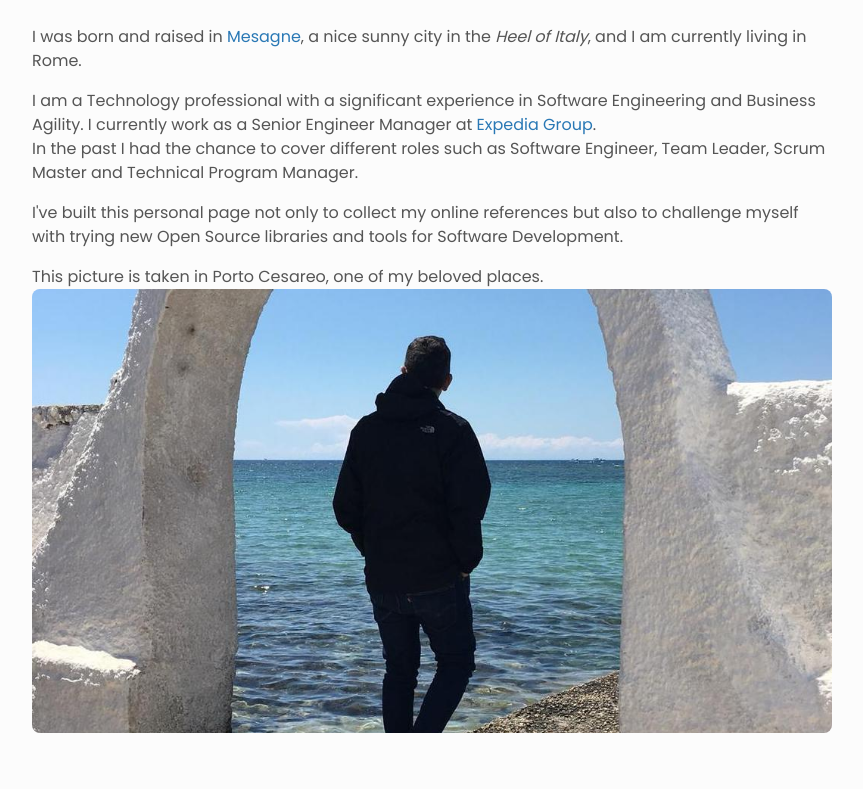
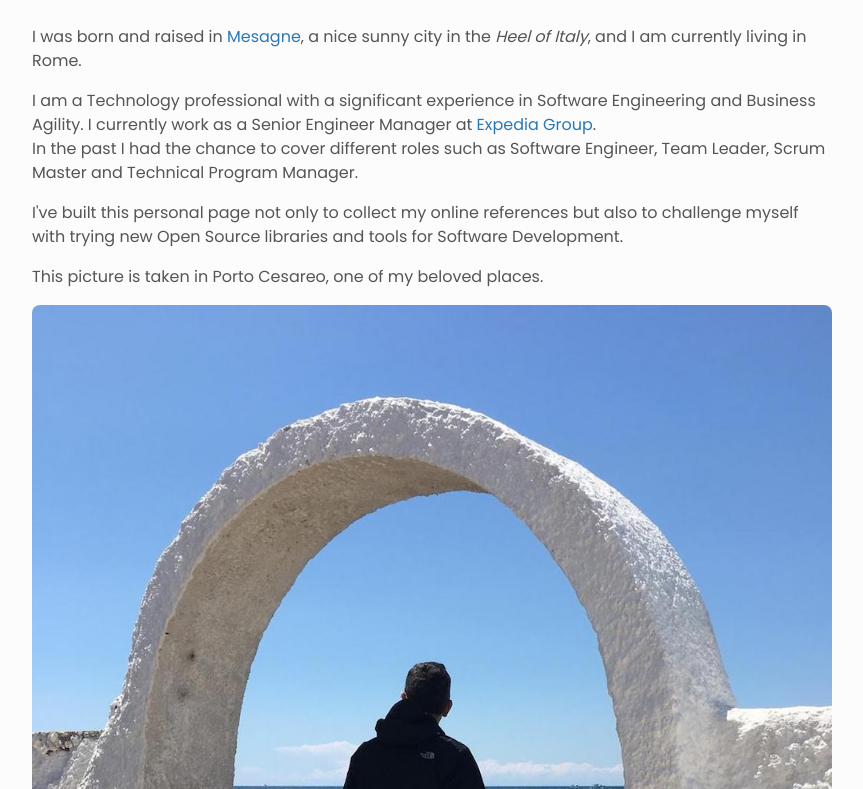
Before and after one commit to giorgiodg/giorgiodg.it-next.js, a Next.js app: page / in a window 1280 px wide. Shown: the part 964-1753 px from the top of the page, without its empty margins (208-1071 px from the left). Built offline with nearby package versions, Linux system fonts and the light colour scheme.

Commit message:
Followed lighthouse recommendations to tweak image styling

```diff
--- a/components/About.js
+++ b/components/About.js
@@ -1,11 +1,12 @@
 import { about } from '../data/config'
+import Image from 'next/image'
 
 const About = () => {
   const { image, birthplace, company } = about
 
   return (
     <section
-      className='section skills animate__animated animate__fadeIn animate__delay-3s'
+      className='section about animate__animated animate__fadeIn animate__delay-3s'
       id='about'
     >
       <h2 className='section__title'>About me</h2>
@@ -45,10 +46,15 @@ const About = () => {
           libraries and tools for Software Development.
         </p>
         <p>This picture is taken in Porto Cesareo, one of my beloved places.</p>
-      </div>
-      <div>
         {image && (
-          <img className='project__thumbnail' src={image.url} alt={image.alt} />
+          <Image
+            className='about__image'
+            alt={image.alt}
+            src={image.url}
+            width={500}
+            height={665}
+            sizes='100vw'
+          />
         )}
       </div>
     </section>
--- a/components/Navbar.js
+++ b/components/Navbar.js
@@ -1,6 +1,6 @@
 import { useContext, useEffect, useState } from 'react'
 import { ThemeContext } from '../contexts/theme'
-import { meta, projects, skills, contact } from '../data/config'
+import { meta, skills, contact } from '../data/config'
 import CloseIcon from '@material-ui/icons/Close'
 import MenuIcon from '@material-ui/icons/Menu'
 import WbSunnyRoundedIcon from '@material-ui/icons/WbSunnyRounded'
--- a/data/config.js
+++ b/data/config.js
@@ -23,7 +23,7 @@ const intro = {
 
 const about = {
   image: {
-    url: 'images/about.jpg',
+    url: '/images/about.jpg',
     alt: 'A picture of me, in Porto Cesareo',
   },
   birthplace: {
--- a/pages/_app.js
+++ b/pages/_app.js
@@ -2,6 +2,7 @@ import Head from 'next/head'
 import { ThemeProvider } from '../contexts/theme'
 import { meta } from '../data/config'
 import '../styles/index.css'
+import '../styles/About.css'
 import '../styles/App.css'
 import '../styles/Header.css'
 import '../styles/Navbar.css'
--- a/styles/About.css
+++ b/styles/About.css
@@ -0,0 +1,3 @@
+.about__image {
+  border-radius: 0.5rem;
+}
```
Also changed, not shown: public/images/about.jpg, public/robot.txt (added).
